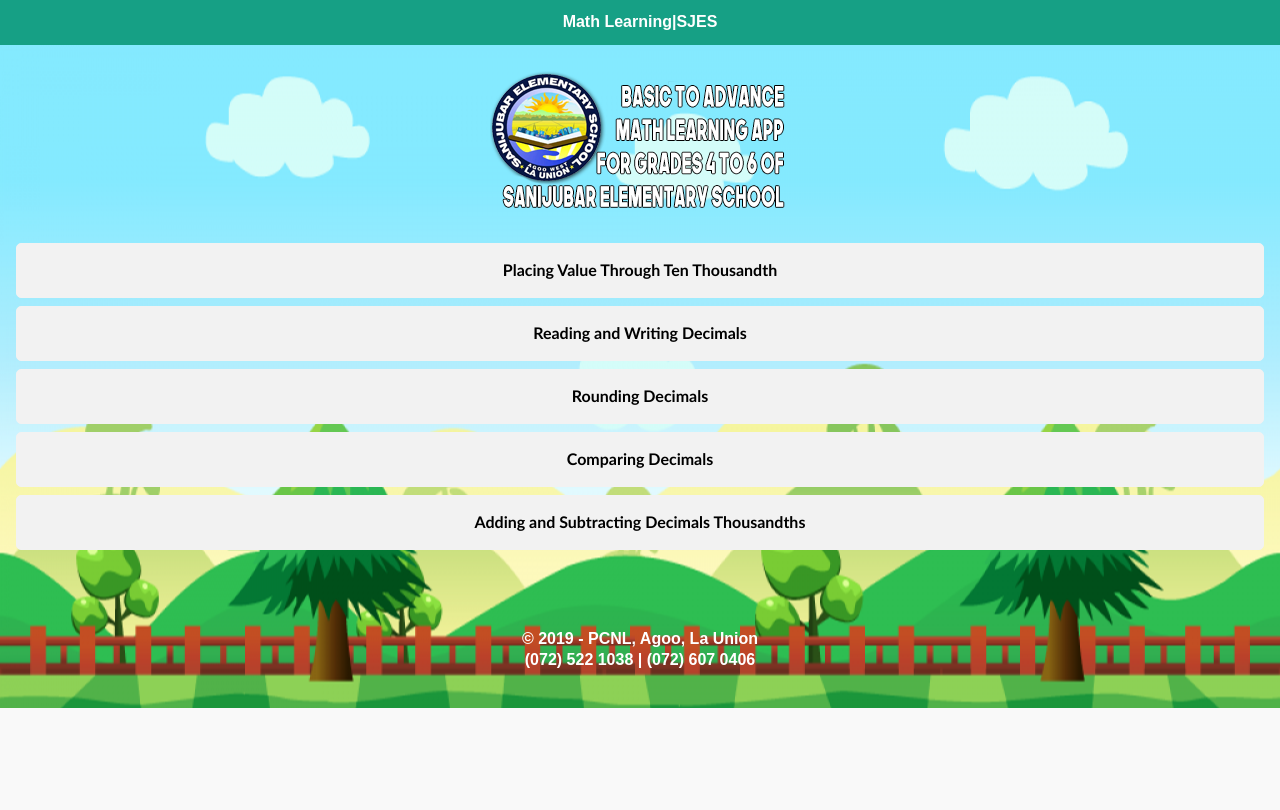
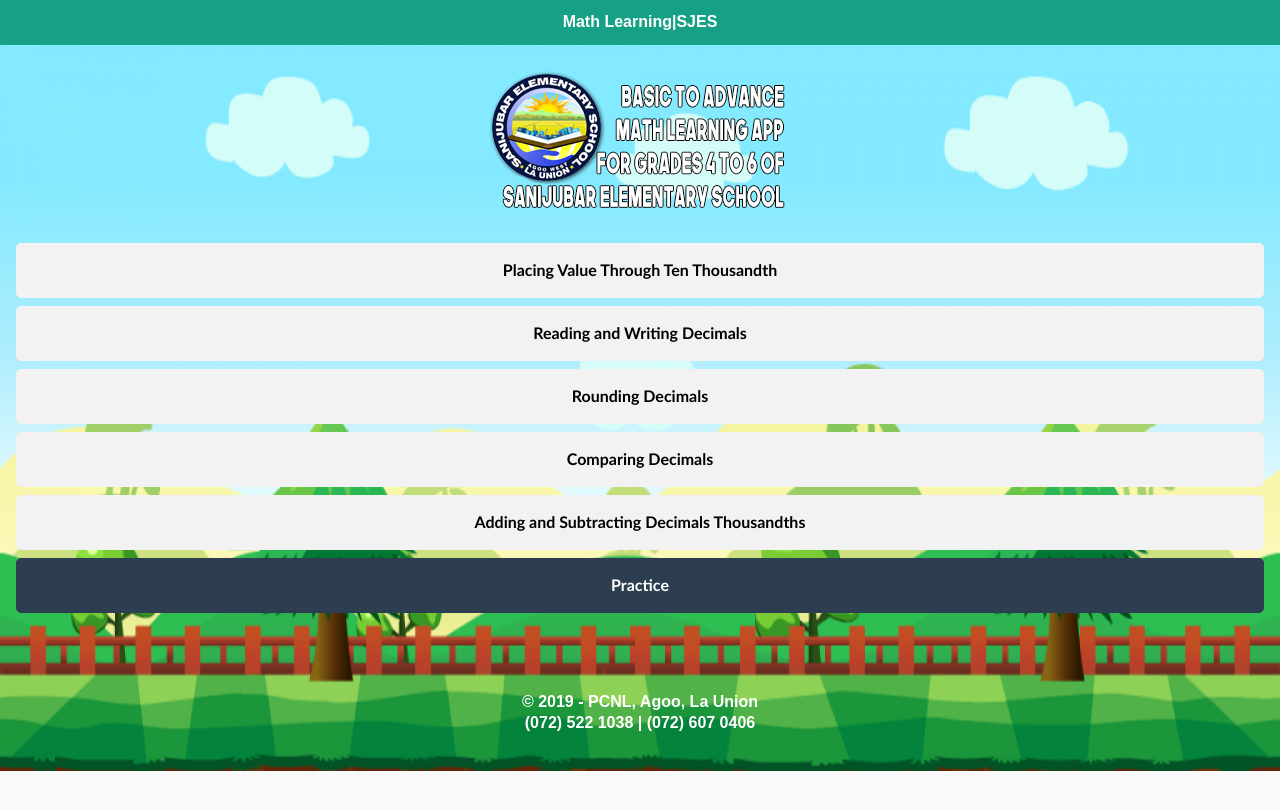
Before and after one commit to lexterG27/MATHAPP, a plain HTML site: page 5gradechapter4.html in a window 1280 px wide. Drawn offline with Linux system fonts and the light colour scheme.

Commit message:
Update 5gradechapter4.html

```diff
--- a/5gradechapter4.html
+++ b/5gradechapter4.html
@@ -61,7 +61,7 @@
         <button data-theme="c" id="apDiv3">Rounding Decimals</button>
         <button data-theme="c" id="apDiv4">Comparing Decimals</button>
         <button data-theme="c" id="apDiv5">Adding and Subtracting Decimals Thousandths</button>
-        <button data-theme="a" id="apDiv6" style="display: none">Practice</button>
+        <button data-theme="a" id="apDiv6">Practice</button>
       </ul>
       <div>
         <br><br>
```
